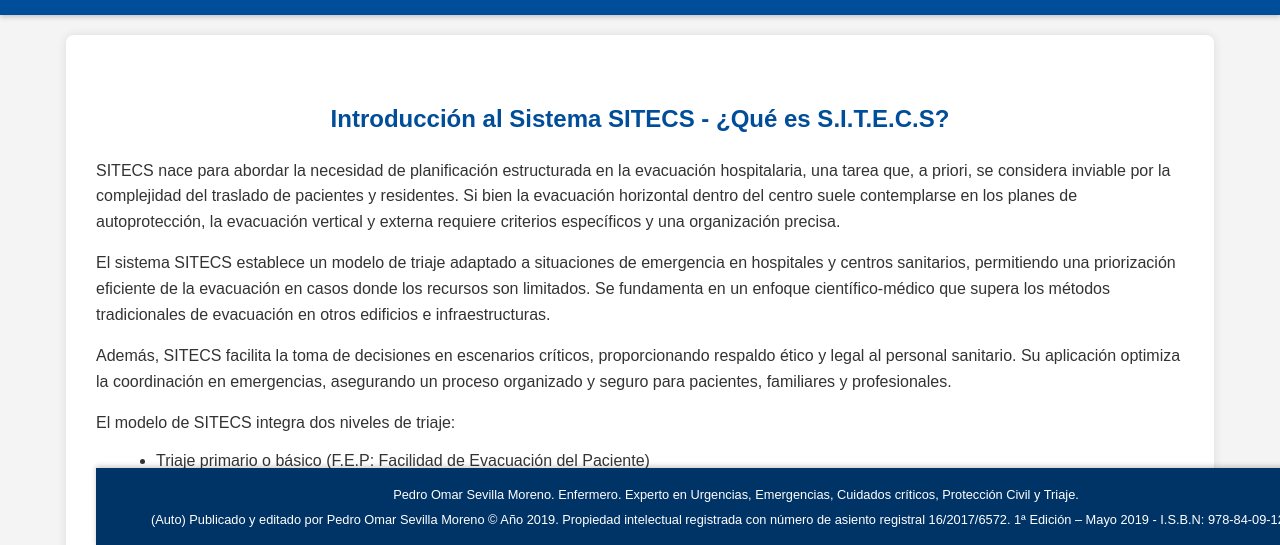
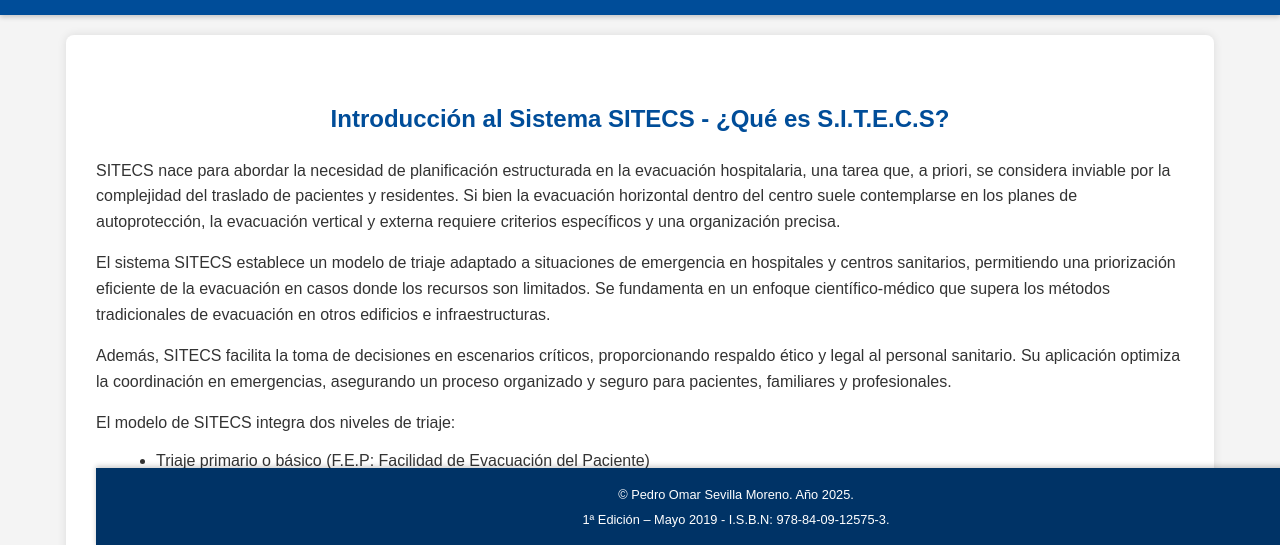
Before and after one commit to posevilla/WEB_SITECS, a plain HTML site: page index.html in a window 1280 px wide. Shown: the part 253-798 px from the top of the page. Drawn offline with Linux system fonts and the light colour scheme.

Commit message:
Add files via upload

```diff
--- a/index.html
+++ b/index.html
@@ -597,8 +597,8 @@
         </section>
 
         <div class="footer-info">
-            <p>Pedro Omar Sevilla Moreno. Enfermero. Experto en Urgencias, Emergencias, Cuidados críticos, Protección Civil y Triaje.</p>
-            <p>(Auto) Publicado y editado por Pedro Omar Sevilla Moreno © Año 2019. Propiedad intelectual registrada con número de asiento registral 16/2017/6572. 1ª Edición – Mayo 2019 - I.S.B.N: 978-84-09-12575-3.</p>
+            <p> © Pedro Omar Sevilla Moreno. Año 2025.</p>
+            <p> 1ª Edición – Mayo 2019 - I.S.B.N: 978-84-09-12575-3.</p>
         </div>
     </div>
 </body>
```
